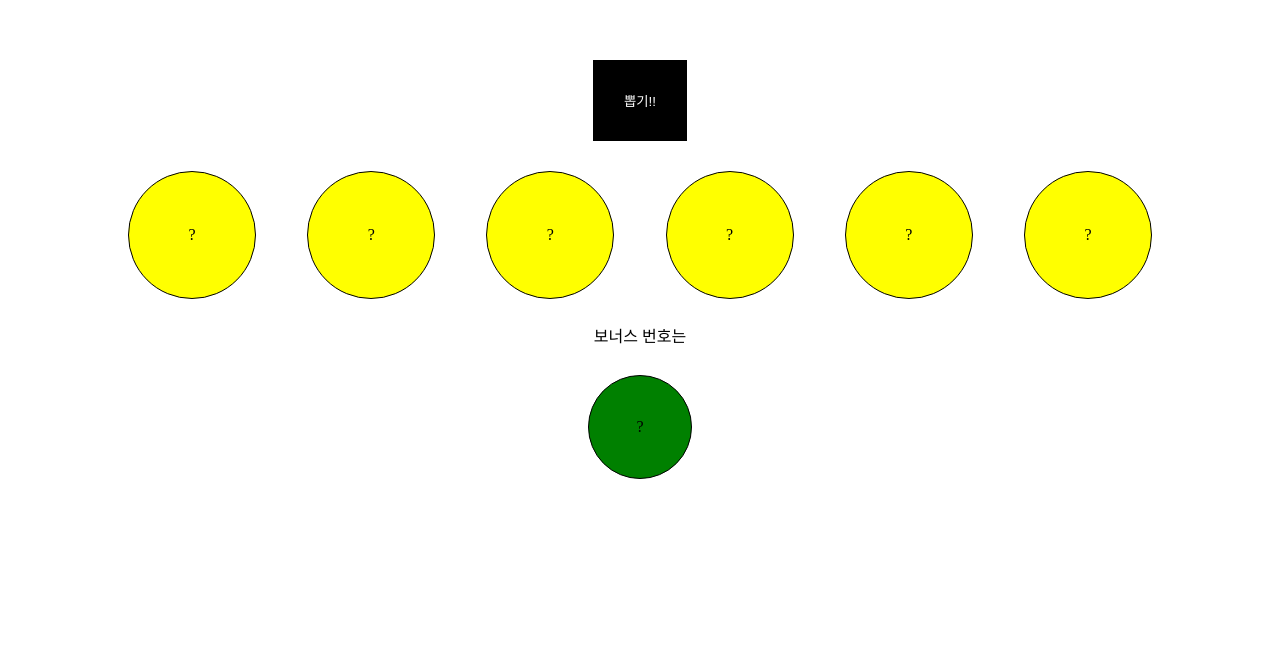
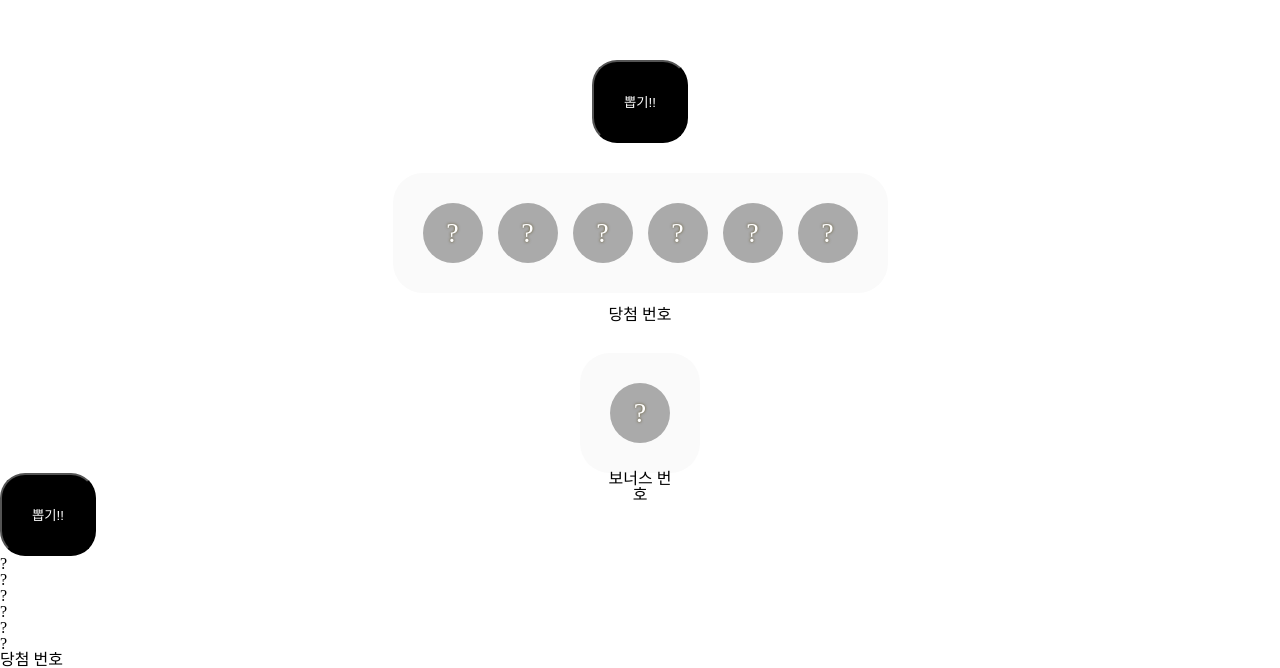
Before and after one commit to pcy09/lotto, a plain HTML site: page index.html in a window 1280 px wide. Shown: the part 140-808 px from the top of the page. Drawn offline with nearby package versions, Linux system fonts and the light colour scheme.

Commit message:
Add files via upload

```diff
--- a/css/common.css
+++ b/css/common.css
@@ -2,9 +2,13 @@ a {
 	color: inherit;
 	text-decoration: none;
 }
-
+body * {
+	box-sizing: border-box;
+}
 .lotto {
-	width: 80%;
+	width: 100%;
+	max-width: 1440px;
+	padding: 0 20px;
 	margin: 0 auto;
 	margin-top: 200px;
 	display: flex;
@@ -14,39 +18,69 @@ a {
 }
 .pick {
 	padding: 30px 30px;
-	border: 1px solid black;
 	color: #fff;
 	background-color: black;
+	border-radius: 25px;
 }
+
 .lottoGroup {
 	display: flex;
-	gap: 5%;
-	width: 100%;
+	gap: 15px;
+	width: auto;
+	flex-wrap: wrap;
+	justify-content: center;
+	padding: 30px;
+	border-radius: 30px;
+	background-color: #fafafa;
+	position: relative;
+}
+.lottoGroup p {
+	position: absolute;
+	bottom: -30px;
+	left: 50%;
+	transform: translateX(-50%);
 }
 .lottoGroup li {
-	flex: 1;
+	width: 60px;
 	aspect-ratio: 1/1;
-	background-color: yellow;
+	background-color: #aaa;
 	border-radius: 50%;
 	display: flex;
 	justify-content: center;
 	align-items: center;
-	border: 1px solid black;
+	color: #fff;
+	text-shadow: 0px 0px 3px rgb(73 57 0 / 80%);
+	font-size: 28px;
 }
 .bonusNum {
-	width: 100%;
+	width: auto;
 	display: flex;
 	flex-direction: column;
 	align-items: center;
 	gap: 30px;
+	padding: 30px;
+	border-radius: 30px;
+	margin-top: 30px;
+	background-color: #fafafa;
+	position: relative;
+}
+.bonusNum p {
+	position: absolute;
+	width: 75px;
+	text-align: center;
+	bottom: -30px;
+	left: 50%;
+	transform: translateX(-50%);
 }
 .bonusNum span {
 	display: flex;
-	width: 10%;
+	width: 60px;
 	aspect-ratio: 1/1;
 	justify-content: center;
 	align-items: center;
 	border-radius: 50%;
-	background-color: green;
-	border: 1px solid black;
+	background-color: #aaa;
+	color: #fff;
+	text-shadow: 0px 0px 3px rgb(73 57 0 / 80%);
+	font-size: 28px;
 }
--- a/index.html
+++ b/index.html
@@ -17,7 +17,7 @@
 	</head>
 	<body>
 		<section class="lotto">
-			<button class="pick">뽑기!!</button>
+			<button class="lottoPick pick">뽑기!!</button>
 			<ul class="lottoGroup">
 				<li>?</li>
 				<li>?</li>
@@ -25,11 +25,24 @@
 				<li>?</li>
 				<li>?</li>
 				<li>?</li>
+				<p>당첨 번호</p>
 			</ul>
 			<div class="bonusNum">
-				보너스 번호는
 				<span>?</span>
+				<p>보너스 번호</p>
 			</div>
+		</section>
+		<section class="yearLotto">
+			<button class="yearPick pick">뽑기!!</button>
+			<ul class="yearGroup">
+				<li>?</li>
+				<li>?</li>
+				<li>?</li>
+				<li>?</li>
+				<li>?</li>
+				<li>?</li>
+				<p>당첨 번호</p>
+			</ul>
 		</section>
 	</body>
 </html>
--- a/js/main.js
+++ b/js/main.js
@@ -18,13 +18,43 @@ const pickNum = () => {
 	bonus = suffled[suffled.length - 1];
 };
 
-let result_button = document.querySelector(".pick");
+let result_button = document.querySelector(".lottoPick");
 let numListGroup = document.querySelector(".lottoGroup");
 let bonusNum = document.querySelector(".bonusNum span");
 result_button.addEventListener("click", () => {
 	pickNum();
 	for (let i = 0; i < pickedNum.length; i++) {
-		numListGroup.children[i].textContent = pickedNum[i];
+		if (pickedNum[i] <= 10) {
+			numListGroup.children[i].style.backgroundColor = "#FBC400";
+			numListGroup.children[i].textContent = pickedNum[i];
+		} else if (pickedNum[i] <= 20) {
+			numListGroup.children[i].style.backgroundColor = "#69C8F2";
+			numListGroup.children[i].textContent = pickedNum[i];
+		} else if (pickedNum[i] <= 30) {
+			numListGroup.children[i].style.backgroundColor = "#FE7272";
+			numListGroup.children[i].textContent = pickedNum[i];
+		} else if (pickedNum[i] <= 40) {
+			numListGroup.children[i].style.backgroundColor = "#AAAAAA";
+			numListGroup.children[i].textContent = pickedNum[i];
+		} else {
+			numListGroup.children[i].style.backgroundColor = "#B0D840";
+			numListGroup.children[i].textContent = pickedNum[i];
+		}
 	}
-	bonusNum.textContent = bonus;
+	if (bonus <= 10) {
+		bonusNum.style.backgroundColor = "#FBC400";
+		bonusNum.textContent = bonus;
+	} else if (bonus <= 20) {
+		bonusNum.style.backgroundColor = "#69C8F2";
+		bonusNum.textContent = bonus;
+	} else if (bonus <= 30) {
+		bonusNum.style.backgroundColor = "#FE7272";
+		bonusNum.textContent = bonus;
+	} else if (bonus <= 40) {
+		bonusNum.style.backgroundColor = "#AAAAAA";
+		bonusNum.textContent = bonus;
+	} else if (bonus <= 45) {
+		bonusNum.style.backgroundColor = "#B0D840";
+		bonusNum.textContent = bonus;
+	}
 });
```
